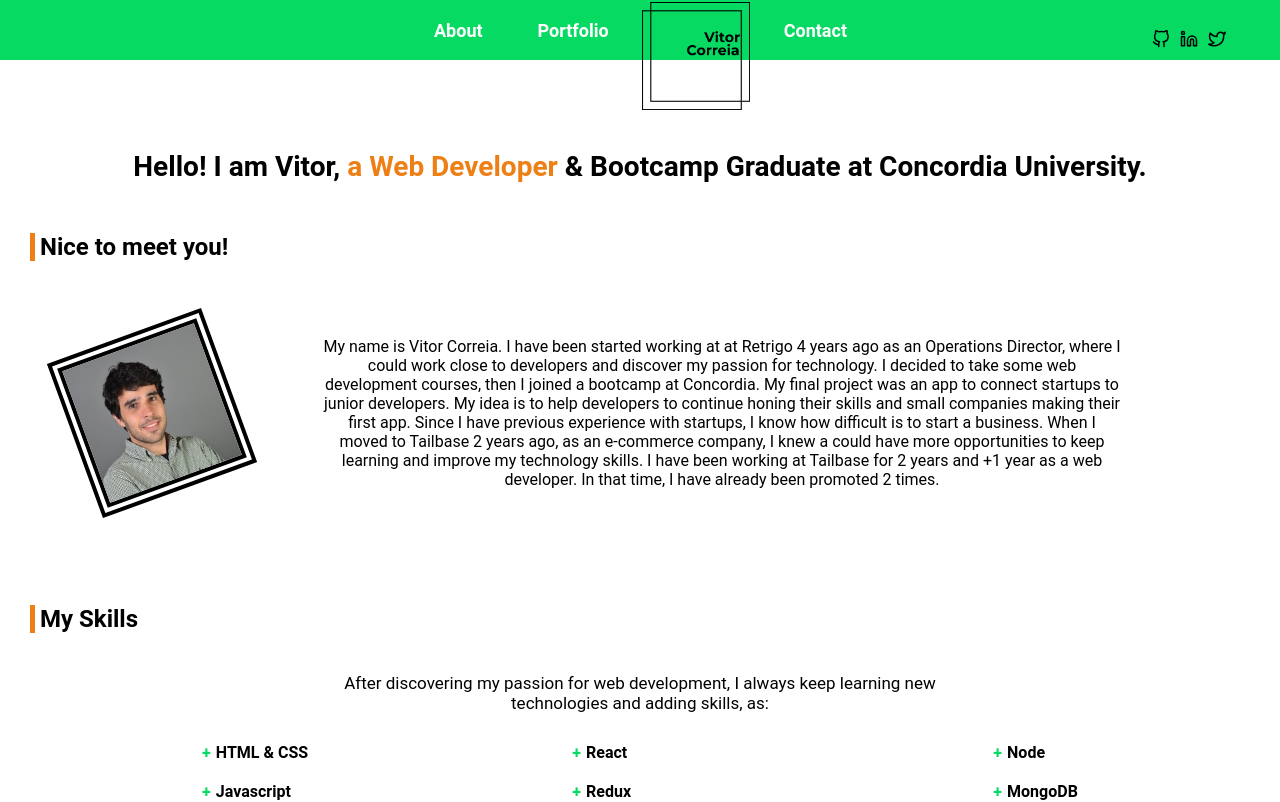
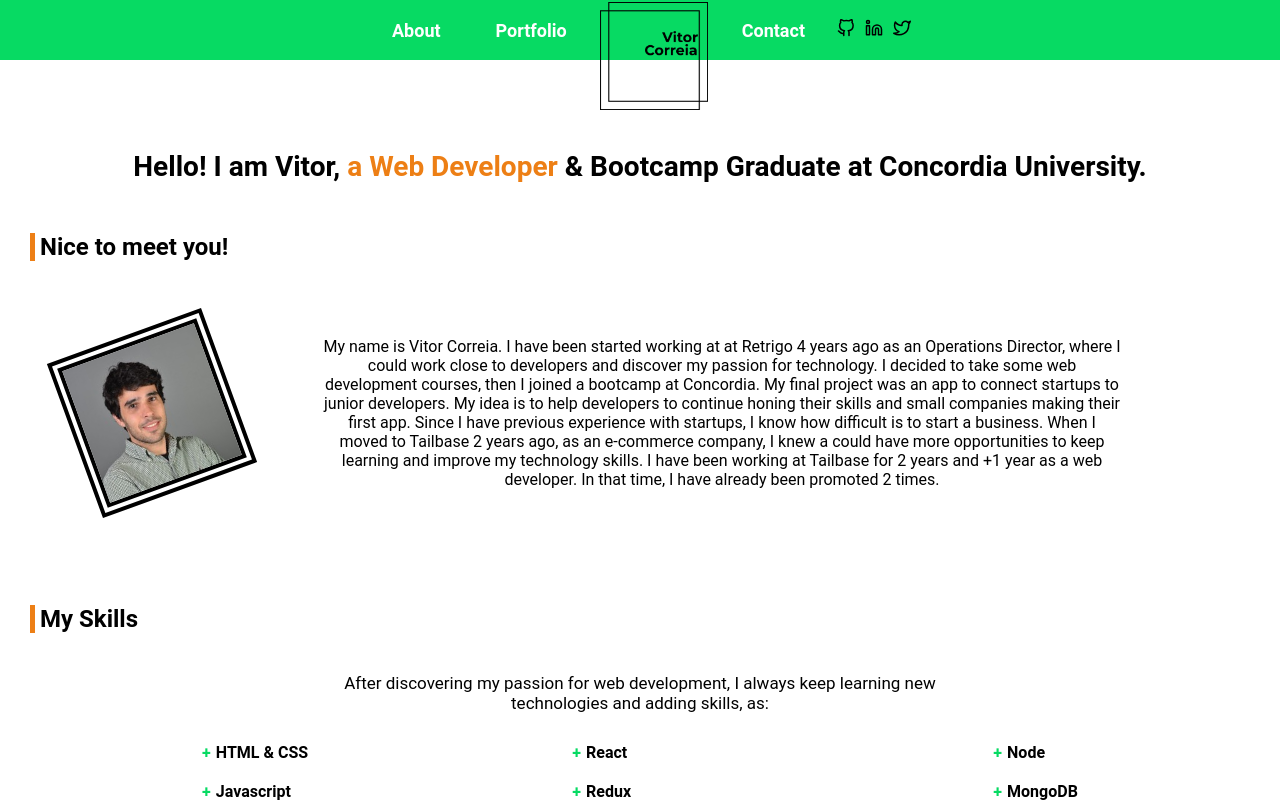
Before and after one commit to vitor-correia10/portfolio, a React (Create React App) app: page / in a window 1280 px wide. Shown: the top 802 px of the page. Built offline with nearby package versions, Linux system fonts and the light colour scheme.

Commit message:
Social media for desktop

```diff
--- a/src/components/Head/SocialMedia.js
+++ b/src/components/Head/SocialMedia.js
@@ -26,8 +26,9 @@ const Social = styled.div`
     top: 20px;
 
     @media (min-width: ${THEME.mobile}){
-        display: block;
+        display: contents;
         padding: 10px 1.8em;
+        top: 0;
     }
 `
 
```
